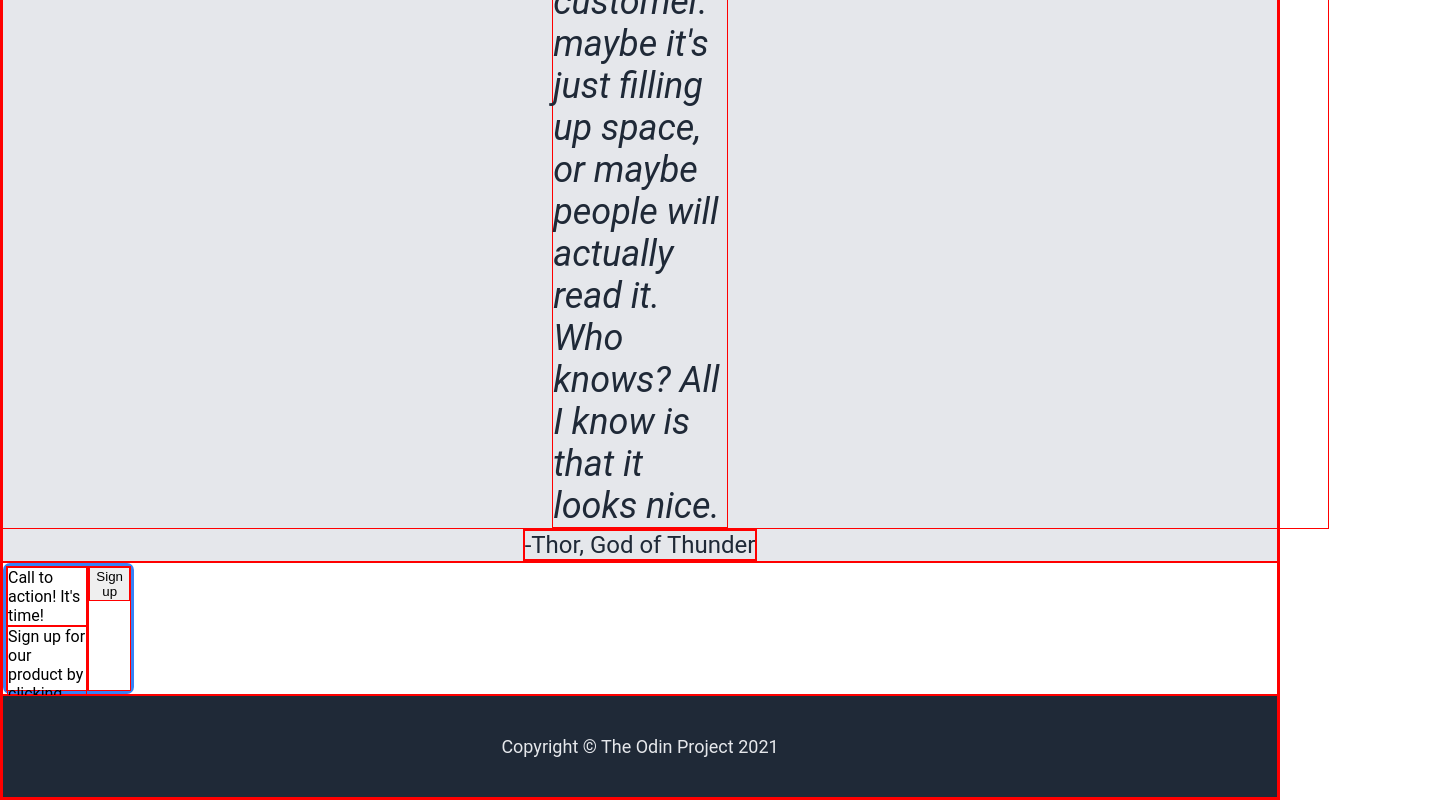
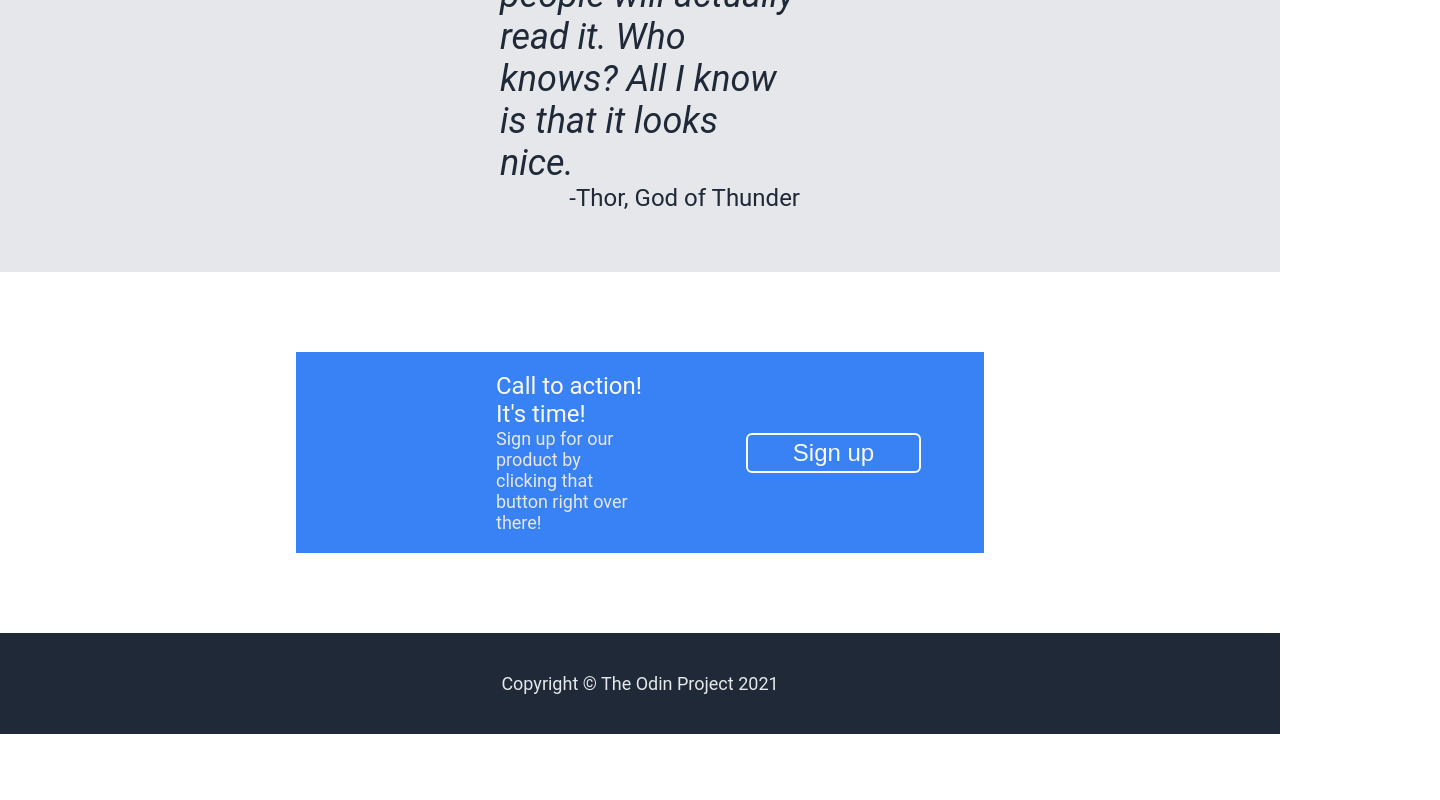
Before and after one commit to Jackmco/landing-page, a plain HTML site: page index.html in a window 1280 px wide. Shown: the part 1280-2080 px from the top of the page, 1440 px wide, since content can reach past the window. After the commit the page ends 2014 px from the top, so only its background shows below. Drawn offline with Linux system fonts and the light colour scheme.

Commit message:
Finished landing page. Finished quote body and call to action box.

```diff
--- a/index.html
+++ b/index.html
@@ -49,17 +49,19 @@
         </div>
     </div>
     <div class="quote-body">
-        <div><p class="quote">This is an inspiring quote, or a testimonial from a customer. maybe it's just filling up space, or maybe people will actually read it. Who knows? All I know is that it looks nice.</p></div>
-        <div><p class="quote-signature">-Thor, God of Thunder</p></div>
+        <div class="quote-container">
+            <p class="quote">This is an inspiring quote, or a testimonial from a customer. maybe it's just filling up space, or maybe people will actually read it. Who knows? All I know is that it looks nice.</p>
+            <p class="quote-signature">-Thor, God of Thunder</p>
+        </div>
     </div>
     <div class="action-body">
-        <div class="blue-box">
+        <div class="call-to-action-box">
             <div class="left-side">
                 <div class="call-to-action">Call to action! It's time!</div>
                 <div class="call-to-action-secondary">Sign up for our product by clicking that button right over there!</div>
              </div>
             <div class="call-to-action-signup-button">
-                <button>Sign up</button>
+                <button class="signup-button-two">Sign up</button>
             </div>
         </div>
     </div>
--- a/style.css
+++ b/style.css
@@ -1,5 +1,5 @@
 * {
-    border: solid red 1px;
+    /* border: solid red 1px; */
 }
 
 .header,
@@ -16,11 +16,16 @@ body,
 .card-block,
 .card-container,
 .card,
-.blue-box,
 .card-description,
 .quote-body,
-.quote,
-.quote-signature {
+.quote-container,
+.blue-box,
+.left-side,
+.call-to-action-box,
+.call-to-action,
+.call-to-action-secondary,
+.call-to-action-signup-button,
+.action-body {
     display: flex;
 }
 
@@ -37,16 +42,20 @@ body {
 
 .header-container {
     flex-direction: column;
-    flex: 1;
+    flex: 1 0 50%;
     align-self: center;
     gap: 12px;
+    min-width: 354px;
 }
+
+.header-body-image {
+    flex-grow: 1 0 50%;
+ }
 
 .header-body-header {
     font-size: 48px;
     color: #f9faf8;
     font-weight: 900;
-    margin-right: 300px;
 }
 
 .header-body-summary {
@@ -62,10 +71,6 @@ body {
     font-weight: 200;
 }
 
-.header-body-image {
-   flex: 1;
-}
-
 ul {
     list-style-type: none;
     gap: 15px;
@@ -73,9 +78,22 @@ ul {
 
 .header {
     flex-direction: row;
+    flex: 1;
     justify-content: space-between;
-    padding: 0 200px 0;
 }
+
+.right-links {
+    flex: 1;
+    justify-content: flex-end;
+    margin-right: 140px;
+}
+
+.title {
+    align-self: center;
+    flex: 1;
+    margin-left: 200px;
+}
+
 
 .header,
 .footer,
@@ -89,9 +107,6 @@ ul {
     font-size: 24px;
 }
 
-.title {
-    align-self: center;
-}
 
 .header-body-summary {
     color: #e5e7eb;
@@ -126,6 +141,7 @@ img {
 .card-block {
     flex-direction: column;
     padding-bottom: 75px;
+    flex: 1;
 }
 
 .body-title {
@@ -163,20 +179,78 @@ img {
 }
 
 .quote-body {
+    background-color: #e5e7eb;
+}
+
+.quote-container {
     flex-direction: column;
-    background-color: #e5e7eb;
     align-items: center;
+    min-width: 300px;
+    margin: 60px 500px;
 }
 
 .quote {
     color: #1f2937;
     font-style: italic;
     font-size: 36px;
-    margin: 80px 600px 0px;
+    margin: 0;
 }
 
 .quote-signature {
     color: #1f2937;
     font-size: 24px;
     margin: 0;
+    align-self: flex-end;
 }
+
+.action-body {
+    flex: 1;
+    justify-content: center;
+    align-items: center;
+    padding: 80px 300px;
+}
+
+.call-to-action-box {
+    flex-direction: row;
+    justify-content: space-between;
+    gap: 100px;
+    background-color: #3882f6;
+    min-width: 288px;
+    padding: 20px 200px;
+}
+
+.left-side {
+    box-sizing: border-box;
+    flex-direction: column;
+    flex: 1 1;
+    min-width: 150px;
+}
+
+.call-to-action {
+    color: #f9faf8;
+    font-size: 24px;
+}
+
+.call-to-action-secondary {
+    color: #e5e7eb;
+    font-size: 18px;
+}
+
+.call-to-action-signup-button {
+    flex: 1;
+    align-self: center;
+    justify-content: flex-end;
+
+}
+
+.signup-button-two {
+    background-color: #3882f6;
+    border: solid #f9faf8 2px;
+    color: #f9faf8;
+    border-radius: 6px;
+    font-size: 24px;
+    min-width: none;
+    padding: 0px;
+    height: 40px;
+    width: 175px;
+}
```
